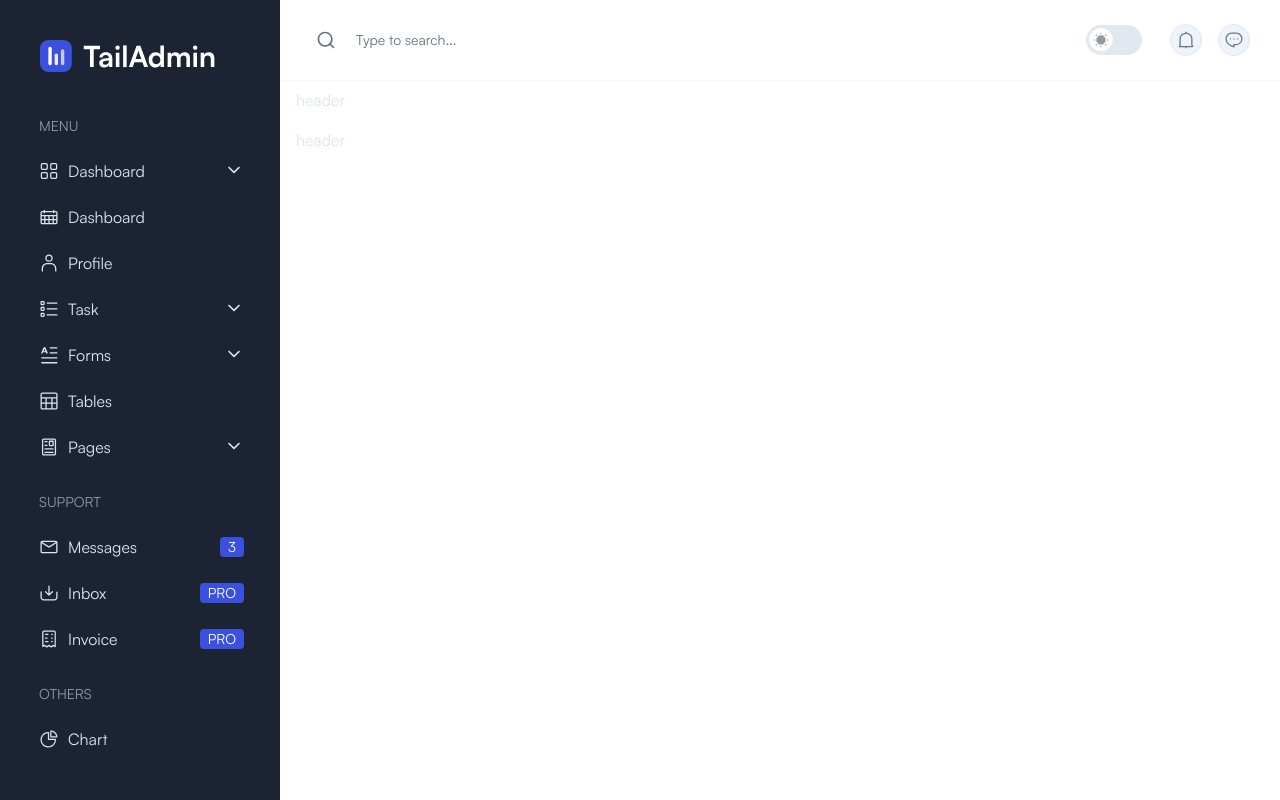
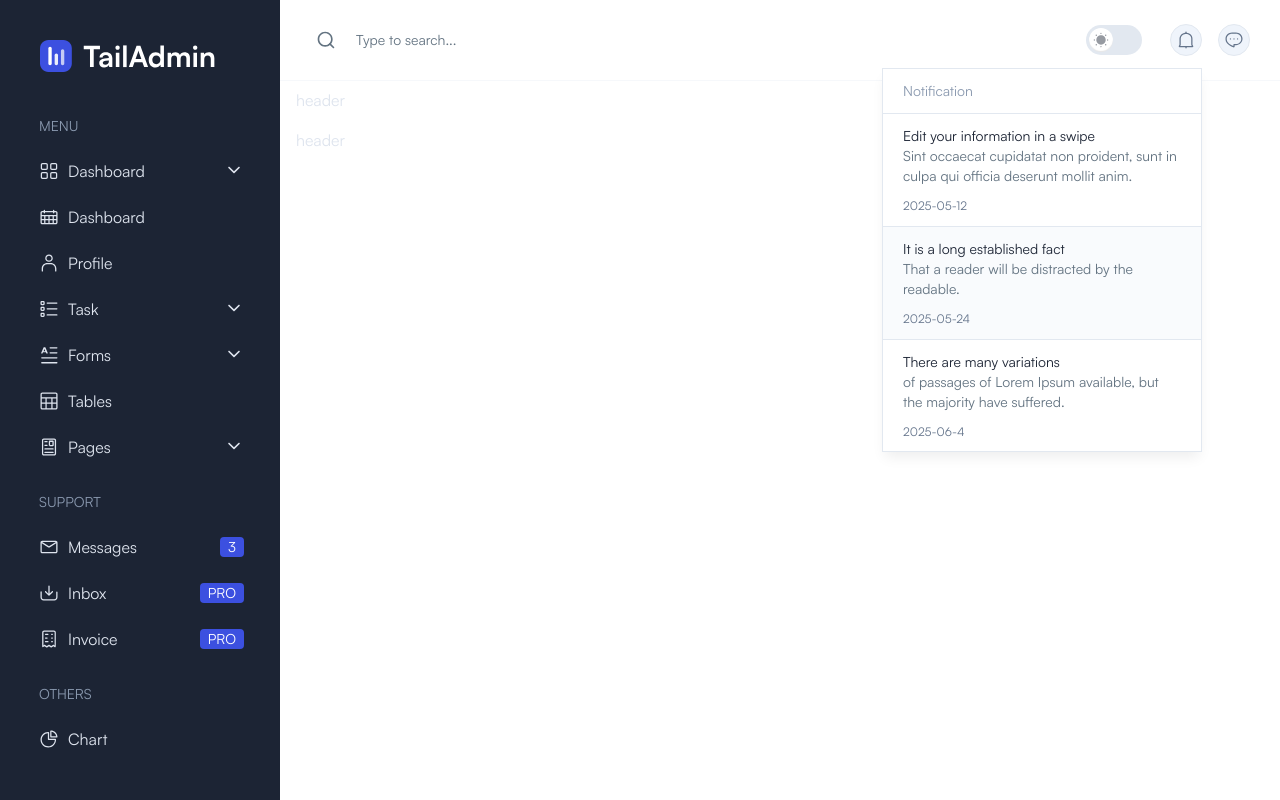
Before and after one commit to Vita-31/tailadmin, a Next.js app: page / in a window 1280 px wide. Built offline with nearby package versions, Linux system fonts and the light colour scheme.

Commit message:
header notification

```diff
--- a/app/layout.tsx
+++ b/app/layout.tsx
@@ -22,7 +22,7 @@ const satoshi = localFont({
 });
 
 export const metadata: Metadata = {
-  title: "Create Next App",
+  title: "Tailadmin",
   description: "Generated by create next app",
 };
 
--- a/features/header/Header.tsx
+++ b/features/header/Header.tsx
@@ -6,6 +6,7 @@ import { Switcher } from "@/ui";
 import { ButtonIcon } from "@/shared/components/ui/atoms/buttonIcon/ButtonIcon";
 import { Bell } from "@/icons";
 import { Message } from "@/icons";
+import { HeaderNotification } from "./ui/HeaderNotification";
 
 export const Header: FC = () => {
   return (
@@ -15,9 +16,12 @@ export const Header: FC = () => {
       <div className="flex items-center gap-7">
         <Switcher />
         <div className="flex gap-4 items-center">
-          <ButtonIcon>
-            <Bell />
-          </ButtonIcon>
+          <div className="relative">
+            <ButtonIcon>
+              <Bell />
+            </ButtonIcon>
+            <HeaderNotification />
+          </div>
 
           <ButtonIcon>
             <Message />
--- /dev/null
+++ b/features/header/lib/constants.ts
@@ -0,0 +1,27 @@
+export const notifications = [
+  {
+    title: "Edit your information in a swipe",
+    text:
+      "Sint occaecat cupidatat non proident, sunt in culpa qui officia deserunt mollit anim.",
+    date: "2025-05-12",
+  },
+  {
+    title: "It is a long established fact",
+    text: "That a reader will be distracted by the readable.",
+    date: "2025-05-24",
+  },
+  {
+    title: "There are many variations",
+    text:
+      "of passages of Lorem Ipsum available, but the majority have suffered.",
+    date: "2025-06-4",
+  },
+  {
+    title: "Edit your information in a swipe",
+    text:
+      "Sint occaecat cupidatat non proident, sunt in culpa qui officia deserunt mollit anim.",
+    date: "2025-05-12",
+  },
+];
+
+export type notifications = typeof notifications[0];
--- /dev/null
+++ b/features/header/ui/HeaderNotification.tsx
@@ -0,0 +1,60 @@
+import { FC } from "react";
+import { notifications } from "../lib/constants";
+
+interface HeaderNotificationProps {}
+
+export const HeaderNotification: FC<HeaderNotificationProps> = () => {
+  // function formatDate(oldDate: string) {
+  //   // Розбиваємо рядок на рік, місяць і день
+  //   var parts = oldDate.split("-");
+  //   var year = parseInt(parts[0]);
+  //   var month = parseInt(parts[1]);
+  //   var day = parseInt(parts[2]);
+
+  //   // Створюємо об'єкт дати
+  //   var date = new Date(year, month - 1, day);
+
+  //   // Масив з назвами місяців для форматування
+  //   var monthNames = [
+  //     "Січ",
+  //     "Лют",
+  //     "Бер",
+  //     "Кві",
+  //     "Тра",
+  //     "Чер",
+  //     "Лип",
+  //     "Сер",
+  //     "Вер",
+  //     "Жов",
+  //     "Лис",
+  //     "Гру",
+  //   ];
+
+  //   // Форматуємо дату
+  //   var formattedDate =
+  //     ("0" + date.getDate()).slice(-2) +
+  //     " " +
+  //     monthNames[date.getMonth()] +
+  //     ", " +
+  //     date.getFullYear();
+  // }
+  return (
+    <div className="absolute right-0 top-11 border border-silver bg-white w-80 max-h-96 overflow-y-auto shadow-[0_8px_13px_-3px_rgba(0,0,0,0.07)]">
+      <div className="py-3 px-5 text-sm text-silver-darken">Notification</div>
+      <div>
+        {notifications.map((notification, idx) => (
+          <div
+            key={idx}
+            className="py-3 px-5 border-b border-silver first:border-t even:bg-gray/40"
+          >
+            <div className="text-sm text-dark">{notification.title}</div>
+            <div className="text-sm text-silver-dark">{notification.text}</div>
+            <div className="text-xs text-gray-dark mt-3">
+              {notification.date}
+            </div>
+          </div>
+        ))}
+      </div>
+    </div>
+  );
+};
--- a/tailwind.config.ts
+++ b/tailwind.config.ts
@@ -26,6 +26,7 @@ const config: Config = {
         },
         gray: {
           DEFAULT: "#EFF4FB",
+          dark: "#64748B",
         },
       },
     },
```
